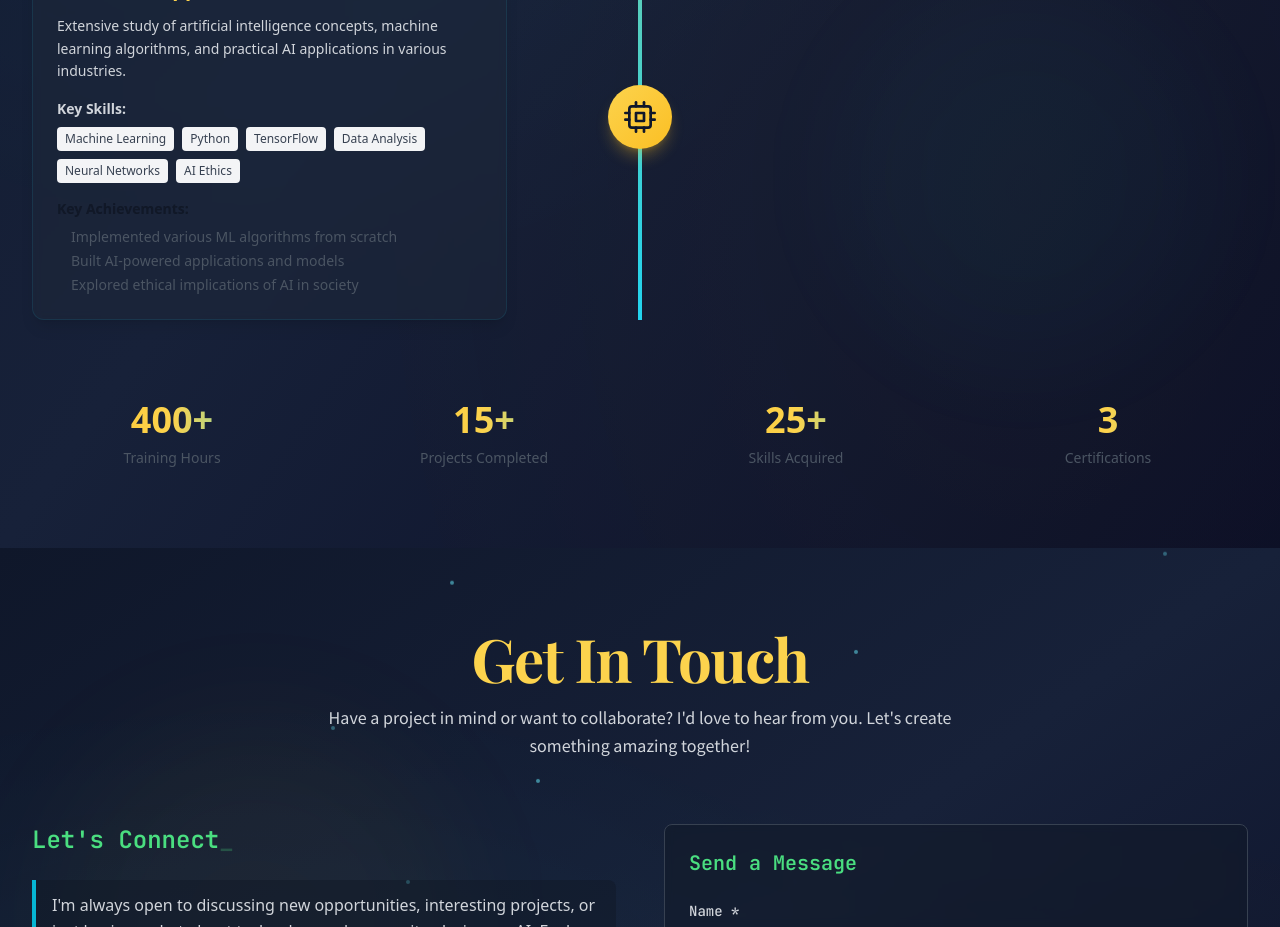
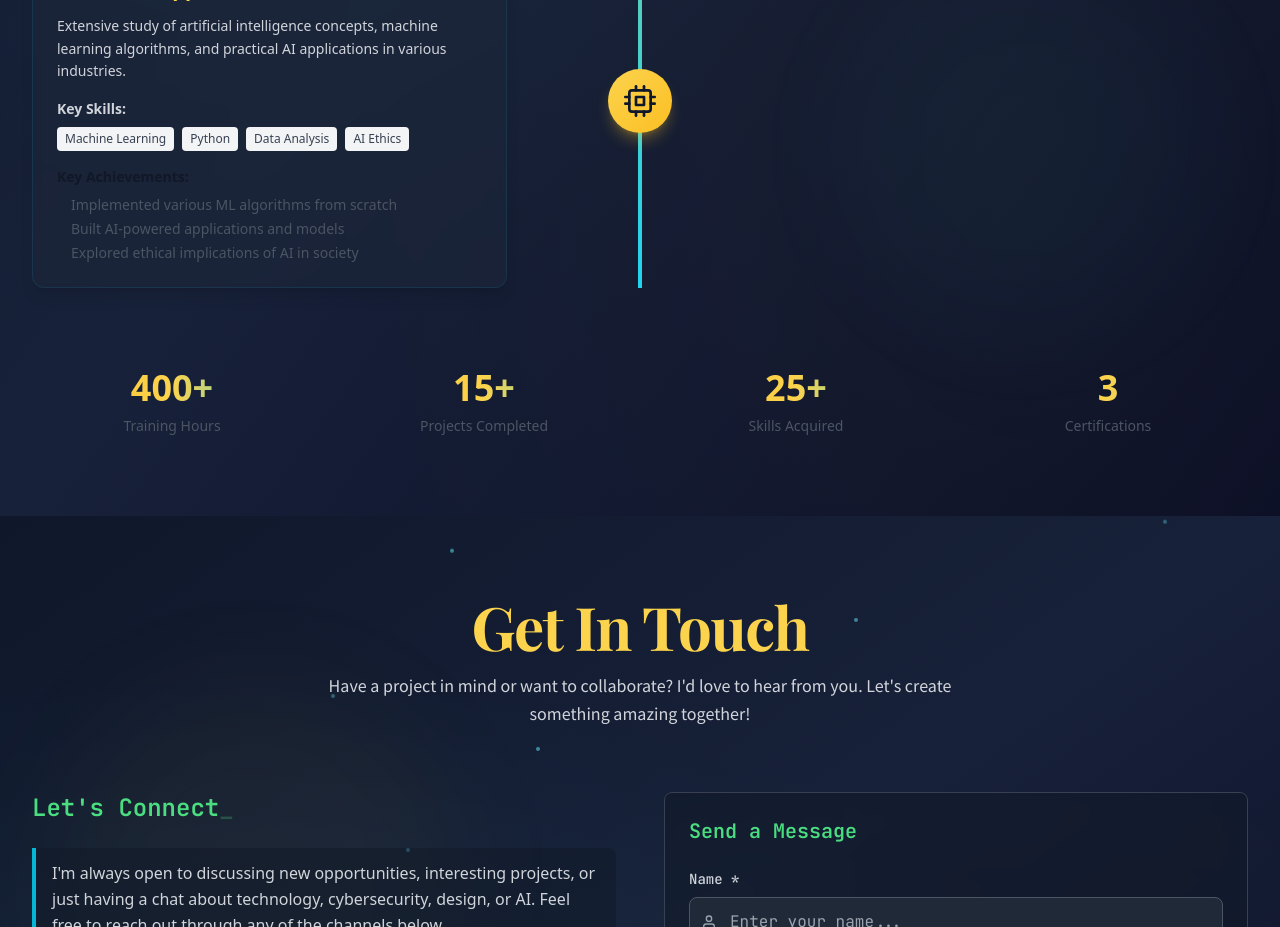
Before and after one commit to diptikc69/portfolio, a React (Vite) app in the folder frontend/: page / in a window 1280 px wide. Shown: the part 4220-5147 px from the top of the page. Built offline with nearby package versions, Linux system fonts and the light colour scheme; the HTML template or start-up script is replaced by a standard one.

Commit message:
fix: remove TensorFlow and Neural Networks from AI experience skills

```diff
--- a/frontend/src/components/Experience.jsx
+++ b/frontend/src/components/Experience.jsx
@@ -47,7 +47,7 @@ const Experience = () => {
       icon: FiCpu,
       color: 'from-amber-300 to-amber-400',
       description: 'Extensive study of artificial intelligence concepts, machine learning algorithms, and practical AI applications in various industries.',
-      skills: ['Machine Learning', 'Python', 'TensorFlow', 'Data Analysis', 'Neural Networks', 'AI Ethics'],
+      skills: ['Machine Learning', 'Python', 'Data Analysis', 'AI Ethics'],
       achievements: [
         'Implemented various ML algorithms from scratch',
         'Built AI-powered applications and models',
```
